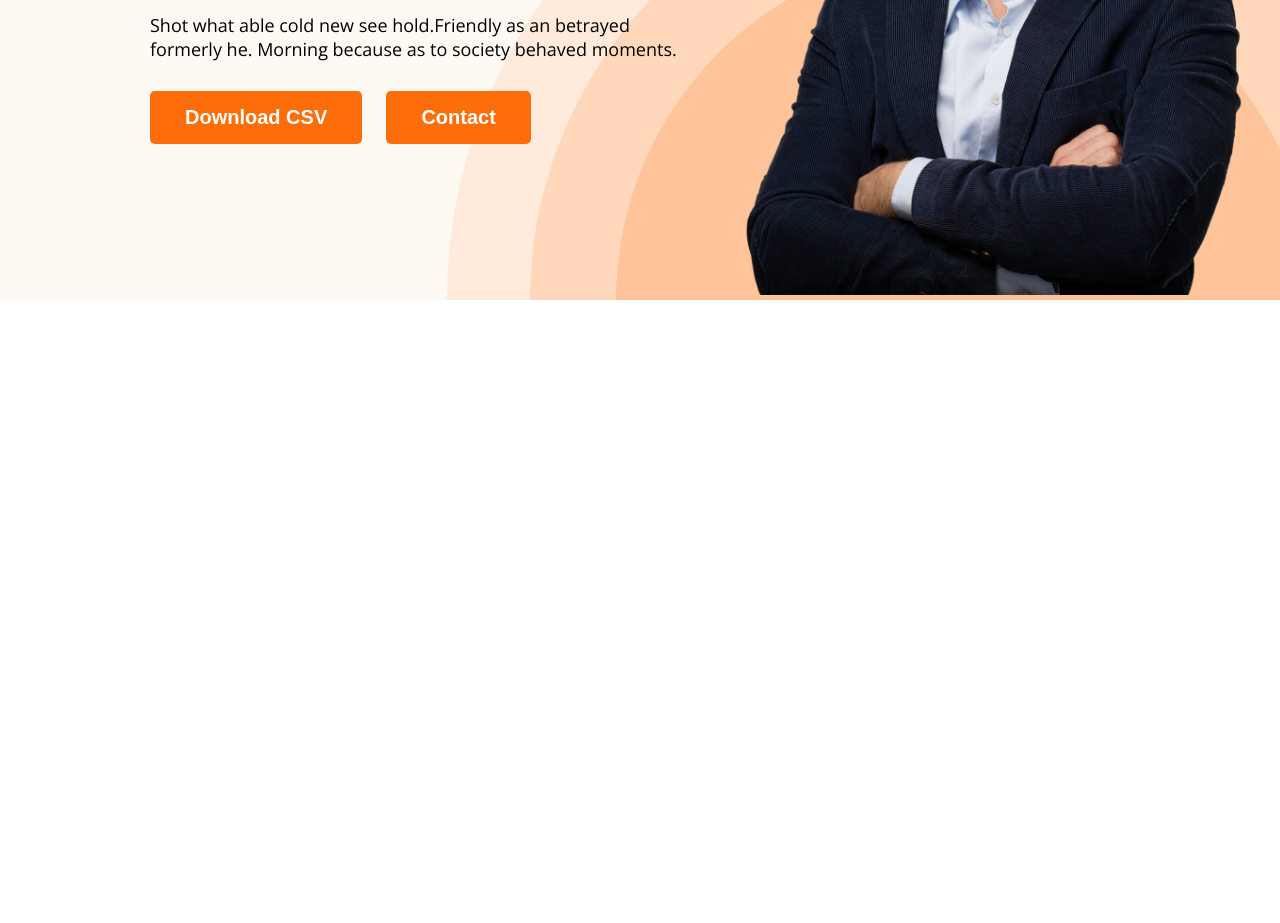
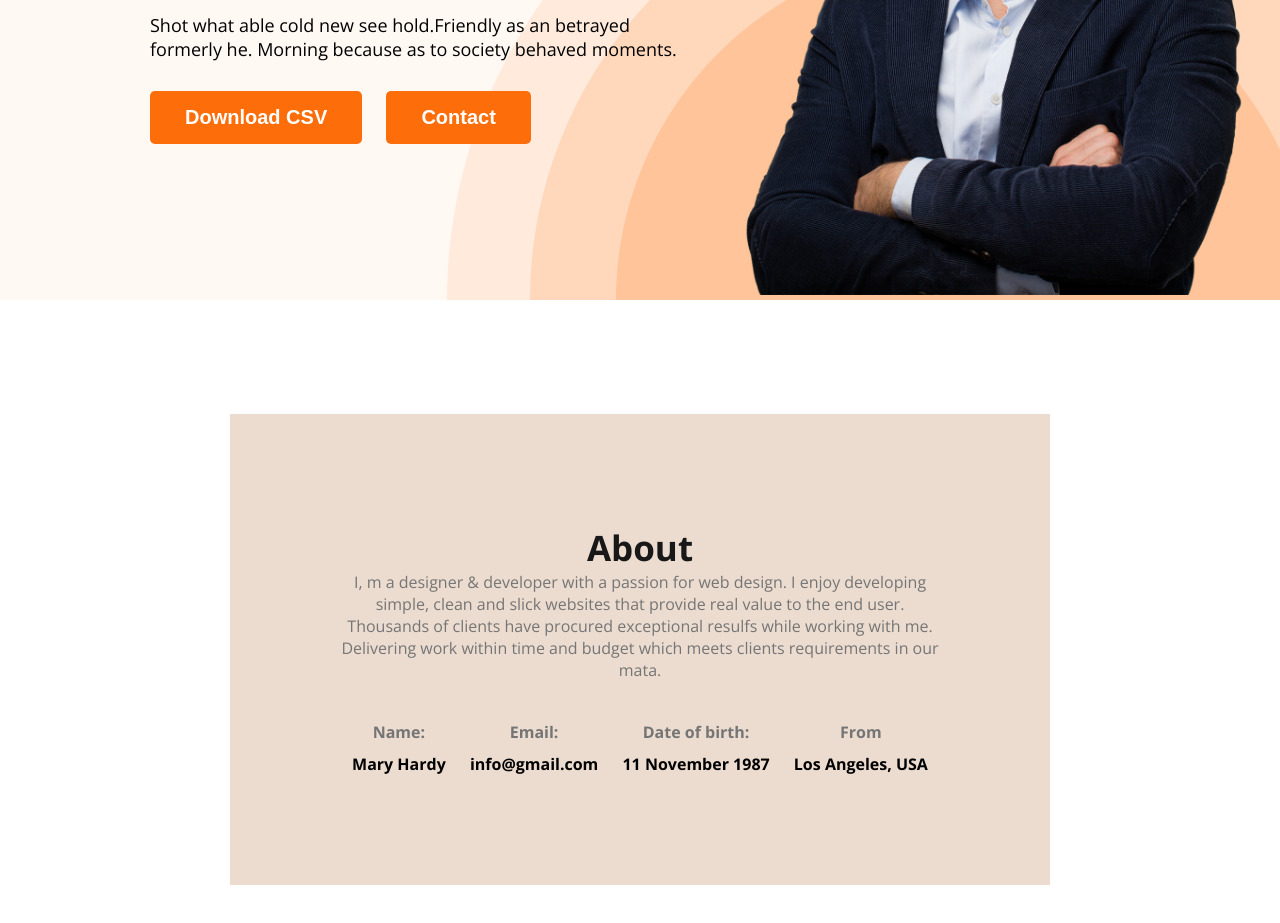
Before and after one commit to Fariha1865/Portfolio_Practice, a plain HTML site: page index.html in a window 1280 px wide. Shown: the part 508-1431 px from the top of the page. Before the commit the page ends 808 px from the top, so only its background shows below. Drawn offline with nearby package versions, Linux system fonts and the light colour scheme.

Commit message:
About section added

```diff
--- a/Styles/style.css
+++ b/Styles/style.css
@@ -9,6 +9,11 @@ body{
 
     font-family: 'Lato', sans-serif;
     font-family: 'Open Sans', sans-serif;
+}
+
+main{
+    /* max-width: 1140px; */
+    margin: 0 auto;
 }
 
 .header{
@@ -110,3 +115,50 @@ body{
 .btn{
     margin-left: 20px;
 }
+
+.about{
+    margin: 114px 230px 130px 230px;
+    padding: 110px;
+    background: #ecdcd0;
+}
+.section_title{
+
+    color: #181818;
+    text-align: center;
+    font-size: 35px;
+    font-style: normal;
+    font-weight: 700;
+
+}
+
+.section_description{
+    color: #1b1b1b;
+    text-align: center;
+    font-size: 16px;
+    font-style: normal;
+    color: #757575;
+
+}
+
+.about_info_container{
+    display: flex;
+    justify-content: space-around;
+    margin-top: 30px;
+    text-align: center;
+
+
+}
+
+.about_info{
+    margin-top: 10px;
+
+}
+
+.info_title{
+    color: #757575;
+}
+.info_description{
+
+    margin-top: 10px;
+    font-weight: bold;
+}
--- a/index.html
+++ b/index.html
@@ -51,5 +51,34 @@
 
     </header>
 
+    <main>
+<section class="about">
+
+          <h1 class="section_title">About</h1>
+            <p class="section_description">I, m a designer & developer with a passion for web design. I enjoy developing simple, clean and slick websites that provide real value to the end user. Thousands of clients have procured exceptional resulfs while working with me. Delivering work within time and budget which meets clients requirements in our mata.</p>
+
+            <div class="about_info_container">
+
+           <div class="about_info">
+            <h4 class="info_title">Name:</h4>
+            <p class="info_description">Mary Hardy</p>
+           </div>
+           <div class="about_info">
+            <h4 class="info_title">Email:</h4>
+            <p class="info_description">info@gmail.com</p>
+           </div>
+           <div class="about_info">
+            <h4 class="info_title">Date of birth:</h4>
+            <p class="info_description">11 November 1987</p>
+           </div>
+           <div class="about_info">
+            <h4 class="info_title">From</h4>
+            <p class="info_description">Los Angeles, USA</p>
+           </div>
+
+            </div>
+
+    </section>
+    </main>
 </body>
 </html>
```
